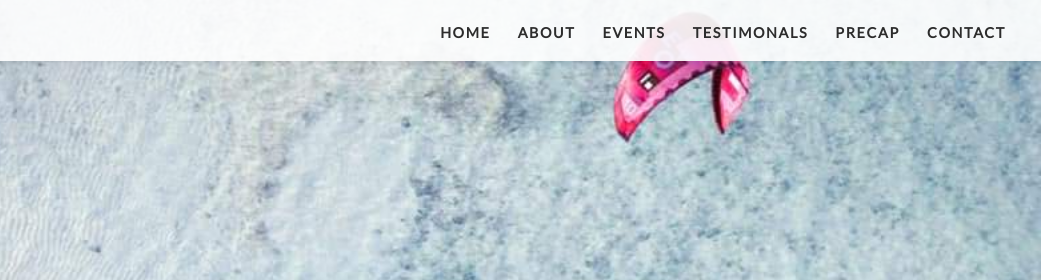
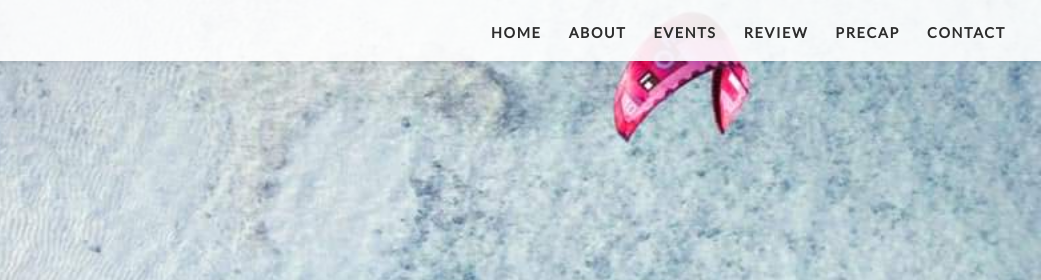
Before and after one commit to sheneeen/kiteboarding-kulhudhuffushi, a plain HTML site: page index.html in a window 1280 px wide. Shown: the top 280 px of the page, 239-1280 px from the left. Drawn offline with nearby package versions, Linux system fonts and the light colour scheme.

Commit message:
Navbar Updated

```diff
--- a/index.html
+++ b/index.html
@@ -38,7 +38,7 @@
 						<a class="nav-link" href="events.html">Events</a>
 					</li>
 					<li class="nav-item">
-						<a class="nav-link" href="testimonials.html">Testimonals</a>
+						<a class="nav-link" href="testimonials.html">Review</a>
 					</li>
 					<li class="nav-item">
 						<a class="nav-link" href="UCevents.html">Precap</a>
```
